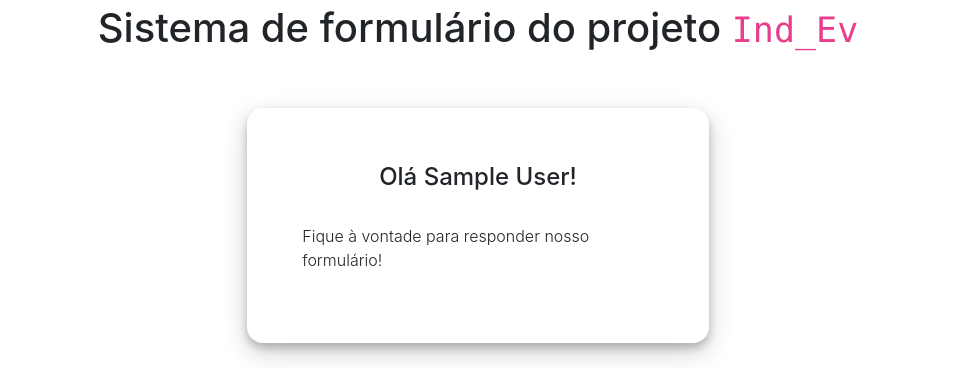
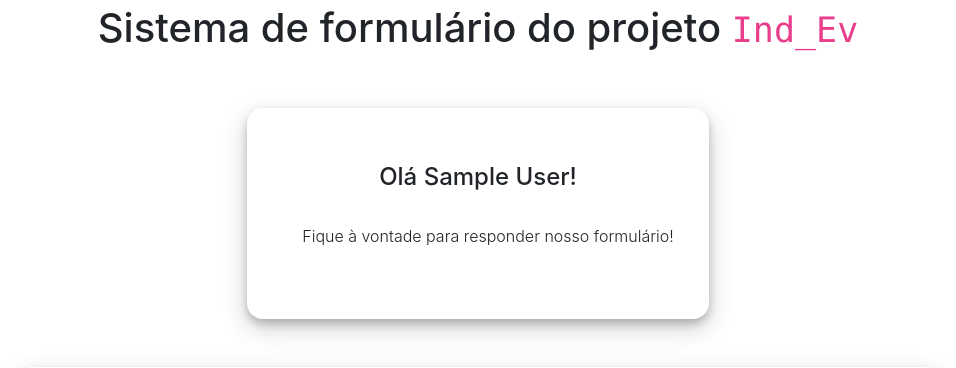
Before and after one commit to danbailo/ind_evasao, a Flask app: page / in a window 1280 px wide. Shown: the part 56-424 px from the top of the page, without its empty margins (162-1118 px from the left). Run offline with Flask 2, Linux system fonts and the light colour scheme; the visitor is signed in with stand-in values (Sample User, id 1); data that the repository does not hold is empty; some libraries are stand-ins or nearby versions.

Commit message:
forcing message on a line

```diff
--- a/src/app/templates/profile.html
+++ b/src/app/templates/profile.html
@@ -3,5 +3,5 @@
 {% if current_user.get_answer() %}
     <p>Muito obrigado por responder nosso formulário!</p>
 {% else %}
-    <p>Fique à vontade para responder nosso formulário!</p>
+    <p style="white-space: nowrap;">Fique à vontade para responder nosso formulário!</p>
 {% endif %}
```
